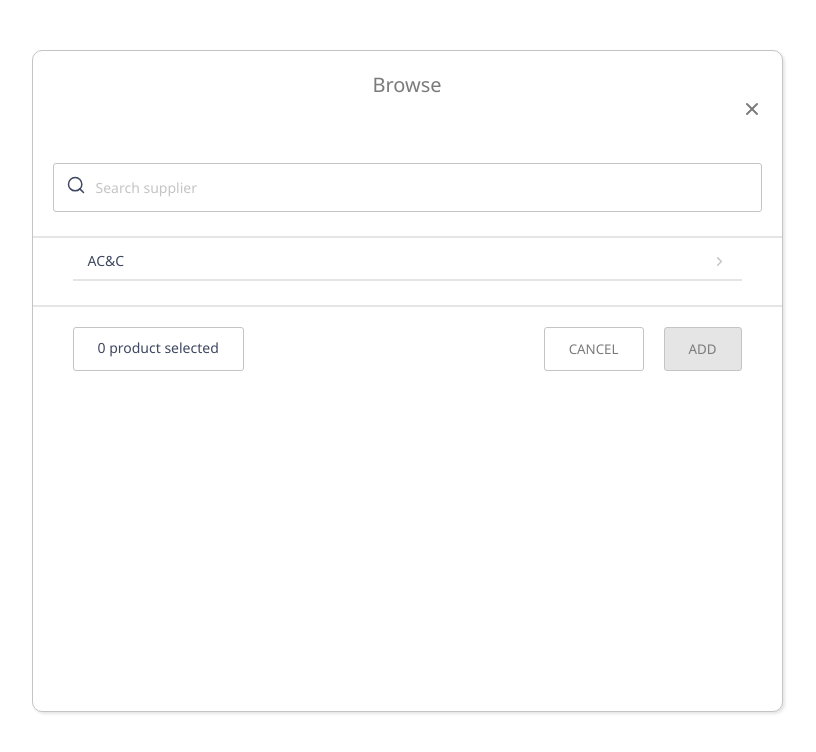
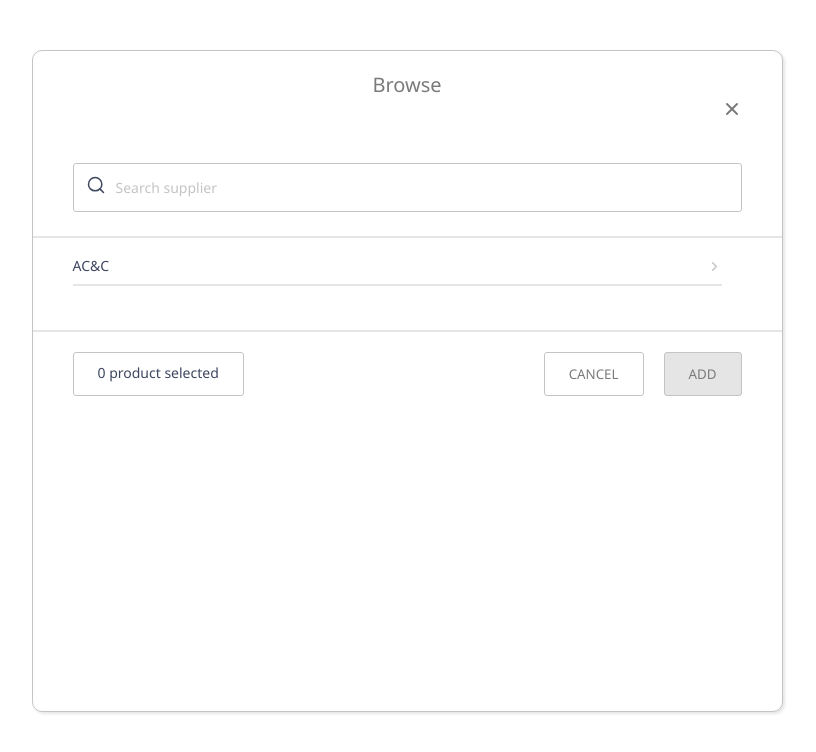
Before and after one commit to dustin1818/CaplingPOForm, a React (Vite) app: page / in a window 1280 px wide. Shown: the top 752 px of the page, without its empty margins (233-1049 px from the left). Built offline with nearby package versions, Linux system fonts and the light colour scheme; a web font is replaced by a local one.

Commit message:
Update supplier list styling

```diff
--- a/src/index.css
+++ b/src/index.css
@@ -40,7 +40,7 @@ p {
 }
 
 .card_upper {
-  padding: 0 20px;
+  padding: 0 40px;
 }
 
 .card_heading {
@@ -75,15 +75,23 @@ p {
 }
 
 .supplier_list_container {
-  padding: 0 40px;
+  padding: 20px;
+}
+
+.supplier_list_container_name {
   overflow-y: scroll;
+  padding: 0 20px;
+}
+
+.supplier_list_container_name_wrapper {
+  padding-right: 20px;
 }
 
 .supplier_list_container_name_wrapper_inner {
   display: flex;
   justify-content: space-between;
   align-items: center;
-  padding: 15px 15px 10px 15px;
+  margin-bottom: 10px;
 }
 
 .card_bottom {
```
